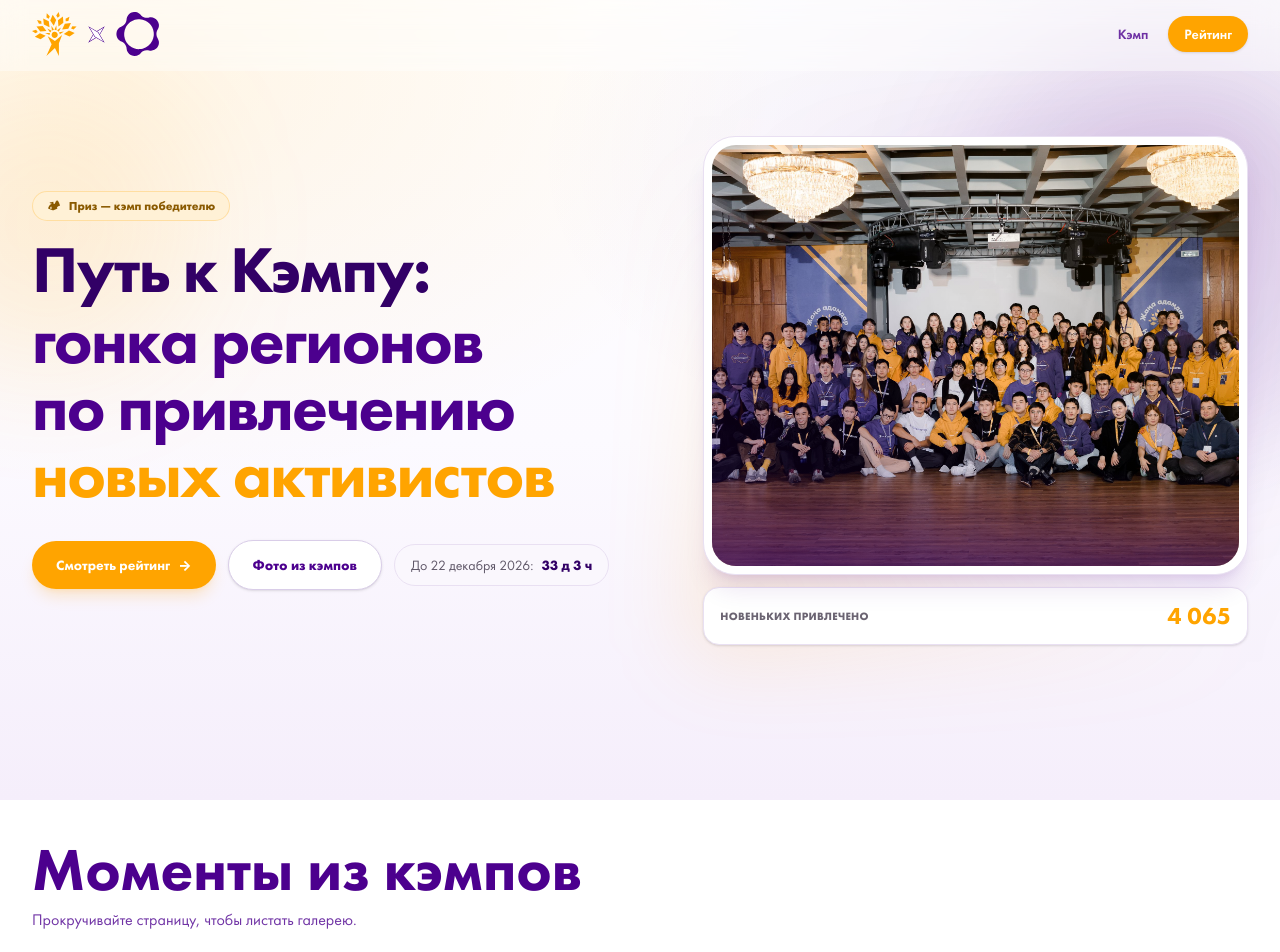
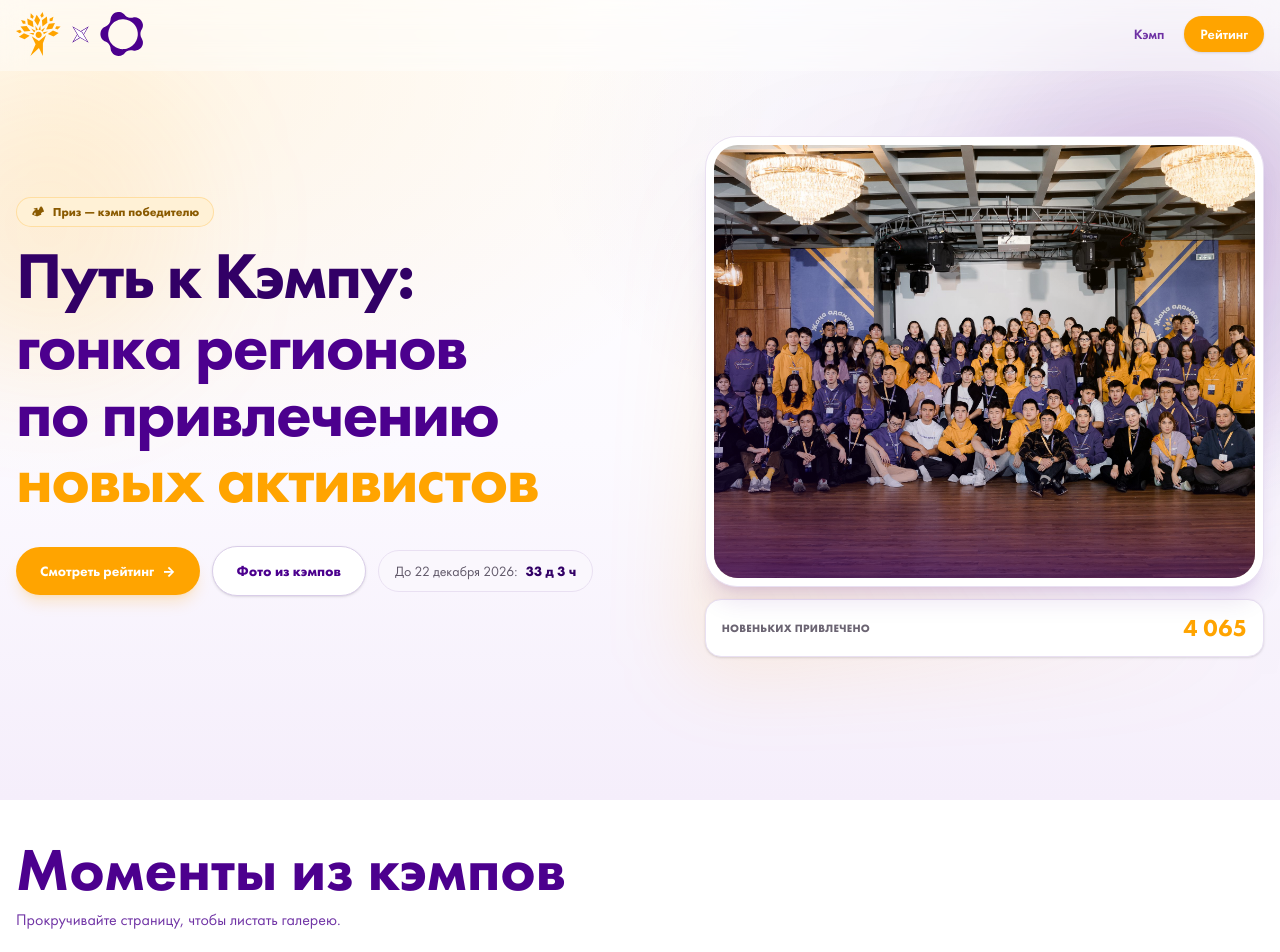
Before and after one commit to tarashluvv/Unity, a Next.js app: page /camp2026 in a window 1280 px wide. Shown: the top 952 px of the page. Built offline with nearby package versions, Linux system fonts and the light colour scheme.

Commit message:
fix: padding /2

```diff
--- a/src/app/camp2026/page.tsx
+++ b/src/app/camp2026/page.tsx
@@ -76,7 +76,7 @@ export default function Home() {
         <div className="pointer-events-none absolute -left-24 top-20 h-72 w-72 rounded-full bg-[#ffa400]/10 blur-3xl" />
         <div className="pointer-events-none absolute right-[-8%] top-10 h-[26rem] w-[26rem] rounded-full bg-[#4c008e]/10 blur-3xl" />
 
-        <div className="relative mx-auto grid w-full max-w-7xl items-center gap-8 px-4 pb-10 pt-4 sm:px-6 sm:pb-12 sm:pt-8 lg:grid-cols-[1.08fr_.92fr] lg:gap-8 lg:pb-16 lg:pt-10 lg:px-8">
+        <div className="relative mx-auto grid w-full max-w-7xl items-center gap-8 px-4 pb-10 pt-4 sm:px-3 sm:pb-12 sm:pt-8 lg:grid-cols-[1.08fr_.92fr] lg:gap-8 lg:pb-16 lg:pt-10 lg:px-4">
           <div className="relative z-10 animate-fade-up">
             <div className="mb-4">
               <span className="inline-flex items-center gap-2 rounded-full border border-[#ffa400]/25 bg-[#fff1d6] px-3.5 py-1.5 text-xs font-bold text-[#8a5a00]">
@@ -134,7 +134,7 @@ export default function Home() {
       {showConditions && <ContestConditionsModal onClose={() => setShowConditions(false)} />}
 
       <footer className="border-t border-white/10 bg-[#320066]">
-        <div className="mx-auto flex w-full max-w-6xl flex-col gap-4 px-4 py-8 sm:flex-row sm:items-center sm:justify-between sm:px-6">
+        <div className="mx-auto flex w-full max-w-6xl flex-col gap-4 px-4 py-8 sm:flex-row sm:items-center sm:justify-between sm:px-3">
           <div>
             <div className="text-base font-extrabold text-white">Жаңа адамдар · Гонка регионов</div>
             <div className="mt-0.5 text-sm text-white/70">Новенькие, которых привлекли кампусы регионов. Данные обновляются.</div>
--- a/src/components/AdminDashboard.tsx
+++ b/src/components/AdminDashboard.tsx
@@ -150,7 +150,7 @@ export default function AdminDashboard() {
     <main className="relative min-h-screen bg-[#faf7fd] pb-20">
       <div className="pointer-events-none absolute inset-x-0 top-0 h-72 bg-gradient-to-b from-[#320066] via-[#4c008e]/85 to-transparent" />
       <header className="sticky top-0 z-40 border-b border-white/10 bg-[#320066]/85 backdrop-blur-xl">
-        <div className="mx-auto flex w-full max-w-6xl flex-col gap-3 px-4 py-3 sm:flex-row sm:items-center sm:justify-between sm:px-6">
+        <div className="mx-auto flex w-full max-w-6xl flex-col gap-3 px-4 py-3 sm:flex-row sm:items-center sm:justify-between sm:px-3">
           <div className="flex items-center gap-3">
             <div className="grid h-9 w-9 shrink-0 place-items-center rounded-xl bg-[#ffa400] text-sm font-extrabold text-white shadow">A</div>
             <div className="min-w-0">
@@ -174,7 +174,7 @@ export default function AdminDashboard() {
         </div>
       </header>
 
-      <div className="relative mx-auto mt-6 w-full max-w-6xl space-y-6 px-4 sm:px-6">
+      <div className="relative mx-auto mt-6 w-full max-w-6xl space-y-6 px-4 sm:px-3">
         <section className="overflow-hidden rounded-[1.5rem] border border-[#e9e0f2] bg-white/95 p-5 shadow-sm backdrop-blur sm:p-6">
           <div className="flex flex-wrap items-center justify-between gap-4">
             <div>
--- a/src/components/CampGallery.tsx
+++ b/src/components/CampGallery.tsx
@@ -163,7 +163,7 @@ export function CampGallery() {
 
       {/* Desktop: CurvedCarousel (scroll-driven) — mounted only on md+ */}
       {isDesktop && <div className="hidden md:block">
-        <div className="mx-auto max-w-7xl px-6 pt-10 lg:px-8">
+        <div className="mx-auto max-w-7xl px-6 pt-10 sm:px-3 lg:px-4">
           <h2 className="text-3xl font-extrabold text-[#4c008e] lg:text-6xl">Моменты из кэмпов</h2>
           <p className="mt-2 mb-8 max-w-2xl text-base text-[#4c008e]/80">Прокручивайте страницу, чтобы листать галерею.</p>
         </div>
--- a/src/components/Leaderboard.tsx
+++ b/src/components/Leaderboard.tsx
@@ -62,7 +62,7 @@ export function Leaderboard({
   const top3 = rows.slice(0, 3)
 
   return (
-    <div id="leaderboard" className="section-wrap mx-auto w-full max-w-6xl px-4 sm:px-6">
+    <div id="leaderboard" className="section-wrap mx-auto w-full max-w-6xl px-4 sm:px-3">
       <div className="mb-5 flex flex-col gap-4 lg:flex-row lg:items-end lg:justify-between">
         <div>
           <div className="mb-1 text-xs font-bold uppercase tracking-wider text-[#ffa400]">Соревнование</div>
--- a/src/components/ShareCardGenerator.tsx
+++ b/src/components/ShareCardGenerator.tsx
@@ -49,7 +49,7 @@ export function ShareCardGenerator({ regions, snapshot }: { regions: Region[]; s
   }
 
   return (
-    <section id="share" className="section-wrap mx-auto w-full max-w-6xl px-4 sm:px-6">
+    <section id="share" className="section-wrap mx-auto w-full max-w-6xl px-4 sm:px-3">
       <div className="rounded-[1.75rem] border border-[#e9e0f2] bg-white p-5 shadow-sm sm:p-7">
         <div className="mb-5 flex flex-col gap-3 sm:flex-row sm:items-center sm:justify-between">
           <div>
--- a/src/components/SiteHeader.tsx
+++ b/src/components/SiteHeader.tsx
@@ -20,7 +20,7 @@ export function SiteHeader({ base = '/camp2026' }: { base?: string }) {
 
   return (
     <header className={`fixed inset-x-0 top-0 z-50 transition-all duration-300 ${scrolled ? 'border-b border-[#e9e0f2] bg-white/90 backdrop-blur-xl shadow-sm' : 'border-b border-transparent bg-white/70 backdrop-blur-md sm:bg-white/40'}`}>
-      <div className="mx-auto flex w-full max-w-7xl items-center justify-between gap-3 px-4 py-2.5 sm:px-6 sm:py-3 lg:px-8">
+      <div className="mx-auto flex w-full max-w-7xl items-center justify-between gap-3 px-4 py-2.5 sm:px-3 sm:py-3 lg:px-4">
         <a href={base} className="group flex min-w-0 items-center" aria-label="На главную">
           <img src="/images/logo.svg" alt="Жаңа адамдар. Unity" className="h-9 w-auto shrink-0 transition-transform duration-300 group-hover:scale-[1.02] sm:h-11" />
         </a>
```
